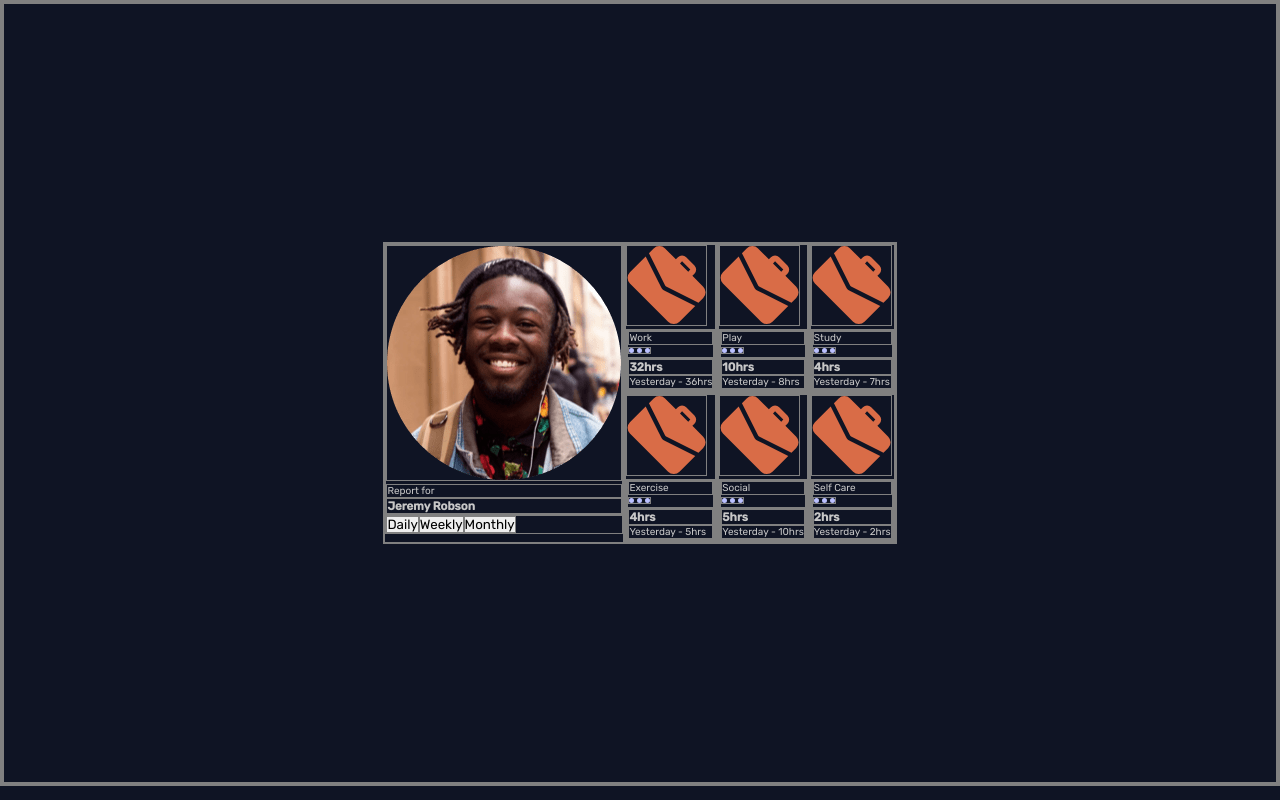
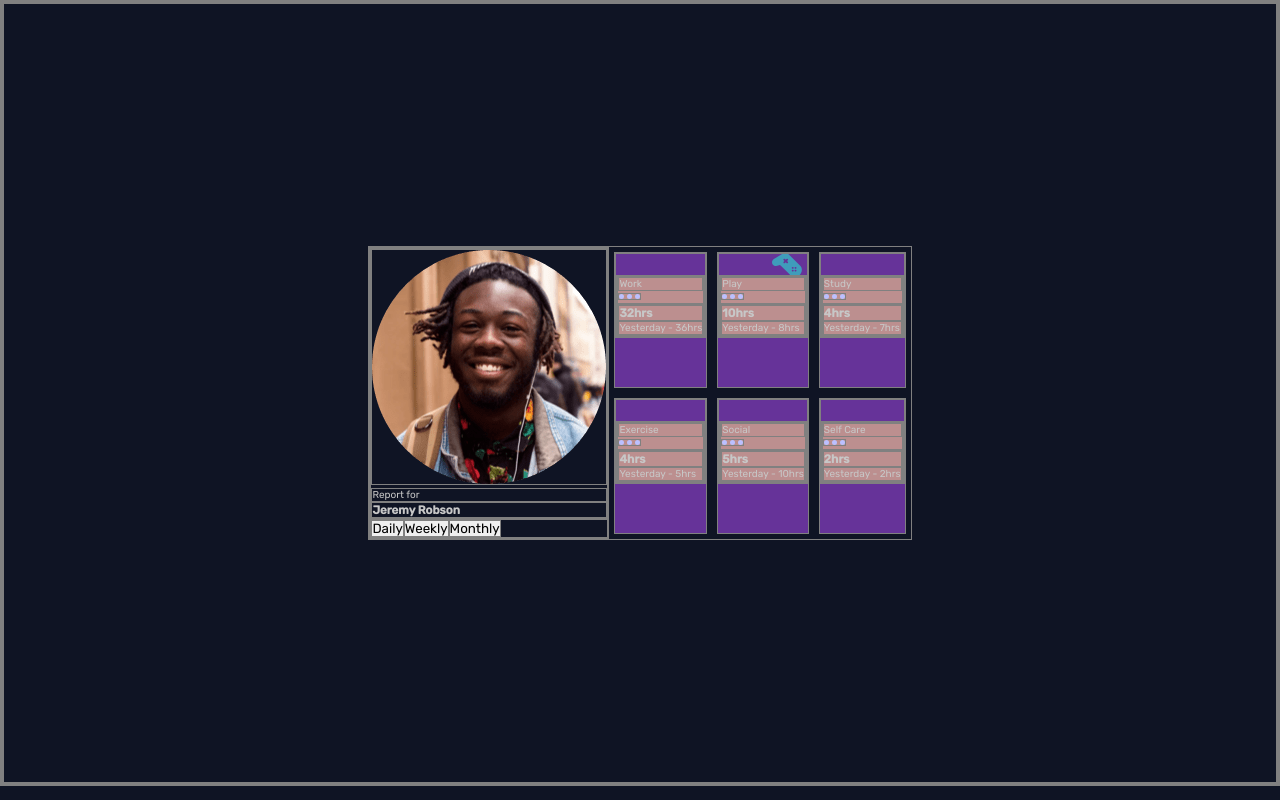
Before and after one commit to xvferdy/fem-time-tracking-dashboard, a React (Create React App) app: page / in a window 1280 px wide. Built offline with nearby package versions, Linux system fonts and the light colour scheme.

Commit message:
Cover image :poop:

```diff
--- a/src/components/Card.js
+++ b/src/components/Card.js
@@ -1,8 +1,10 @@
 import React, { useEffect, useState, useContext } from "react";
 
+import { PeriodContext } from "../context/Period.context";
+
+// images
+import ellipsis from "../assets/images/icon-ellipsis.svg";
 import work from "../assets/images/icon-work.svg";
-import ellipsis from "../assets/images/icon-ellipsis.svg";
-import { PeriodContext } from "../context/Period.context";
 
 function Card({ title, timeframes }) {
 	const period = useContext(PeriodContext);
@@ -17,10 +19,8 @@ function Card({ title, timeframes }) {
 	}, [period, timeframes]);
 
 	return (
-		<div className="card">
+		<div className={`card card--${title.toLowerCase()}`}>
 			<div className="card-sleeve">
-				<img src={work} alt="" />
-
 				<div className="card__content">
 					<div className="card__content-title">
 						<p>{title}</p>
--- a/src/stylesheets/css/main.css
+++ b/src/stylesheets/css/main.css
@@ -61,4 +61,22 @@ div {
   grid-area: self-card;
 }
 
+.card {
+  background-color: rebeccapurple;
+  margin: 5px;
+  overflow: hidden;
+}
+.card__content {
+  margin-top: 21px;
+  background-color: rosybrown;
+  height: 100%;
+}
+.card--play {
+  background-image: url("../../assets/images/icon-play.svg");
+  position: relative;
+  background-repeat: no-repeat;
+  background-position: 90% 0;
+  background-size: 30px;
+}
+
 /*# sourceMappingURL=main.css.map */
--- a/src/stylesheets/scss/components/_card.scss
+++ b/src/stylesheets/scss/components/_card.scss
@@ -1 +1,26 @@
 @use "../helpers/" as *;
+
+.card {
+	background-color: rebeccapurple;
+	// border-radius: 1.5rem;
+	margin: 5px;
+	overflow: hidden;
+	// &-sleeve {
+	// 	border: 2px solid red;
+	// 	height: 100%;
+	// 	margin-top: 21px;
+	// }
+	&__content {
+		margin-top: 21px;
+		background-color: rosybrown;
+		height: 100%;
+	}
+	&--play {
+		background-image: url("../../assets/images/icon-play.svg");
+
+		position: relative;
+		background-repeat: no-repeat;
+		background-position: 90% 0;
+		background-size: 30px;
+	}
+}
--- a/src/stylesheets/scss/main.scss
+++ b/src/stylesheets/scss/main.scss
@@ -1,5 +1,8 @@
+// base
 @use "./base/base";
 @use "./base/typography";
 @use "./base/container";
 
+// components
 @use "./components/dashboard";
+@use "./components/card";
```
Also changed, not shown: 1 other file (tests, documents, lock files or other folders).
